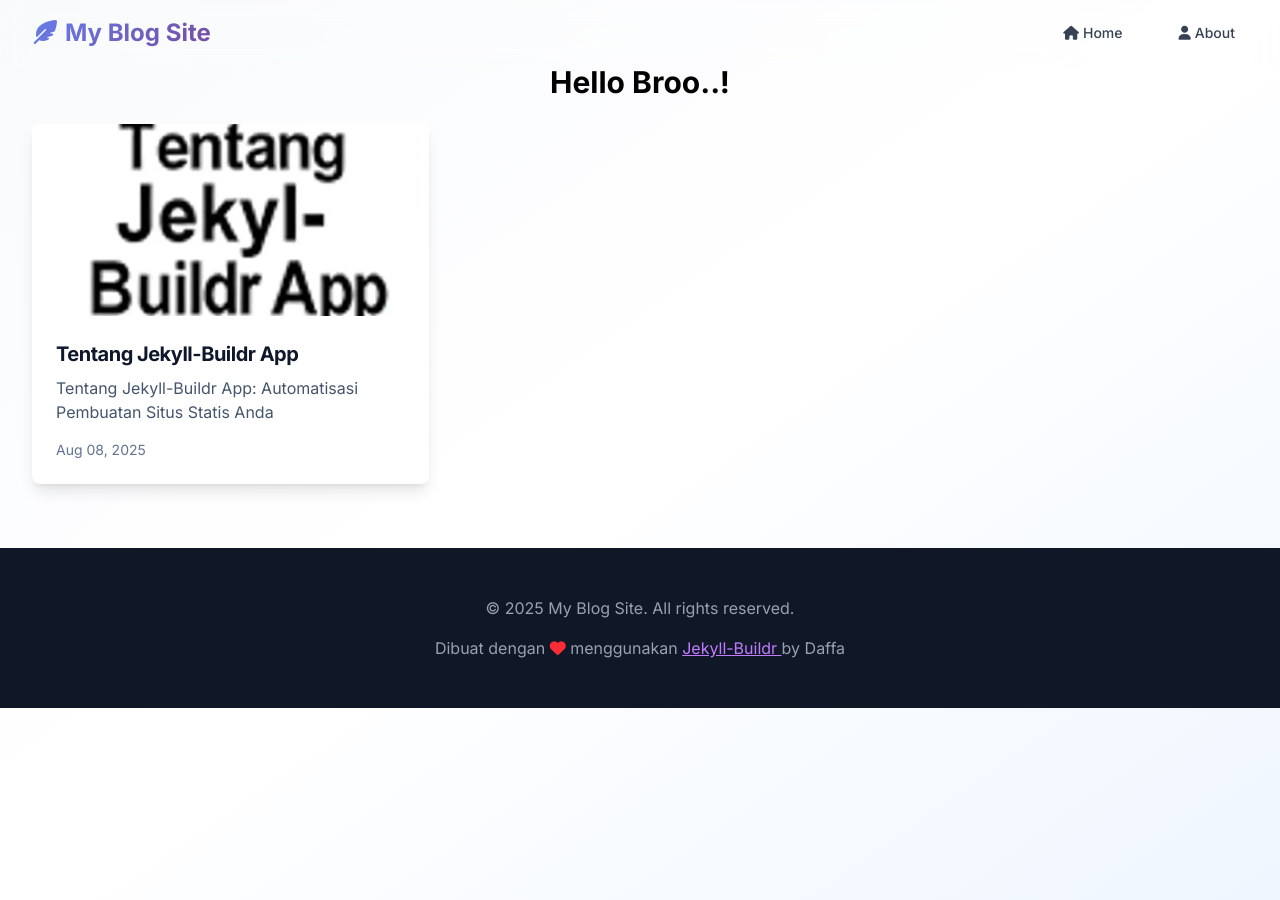
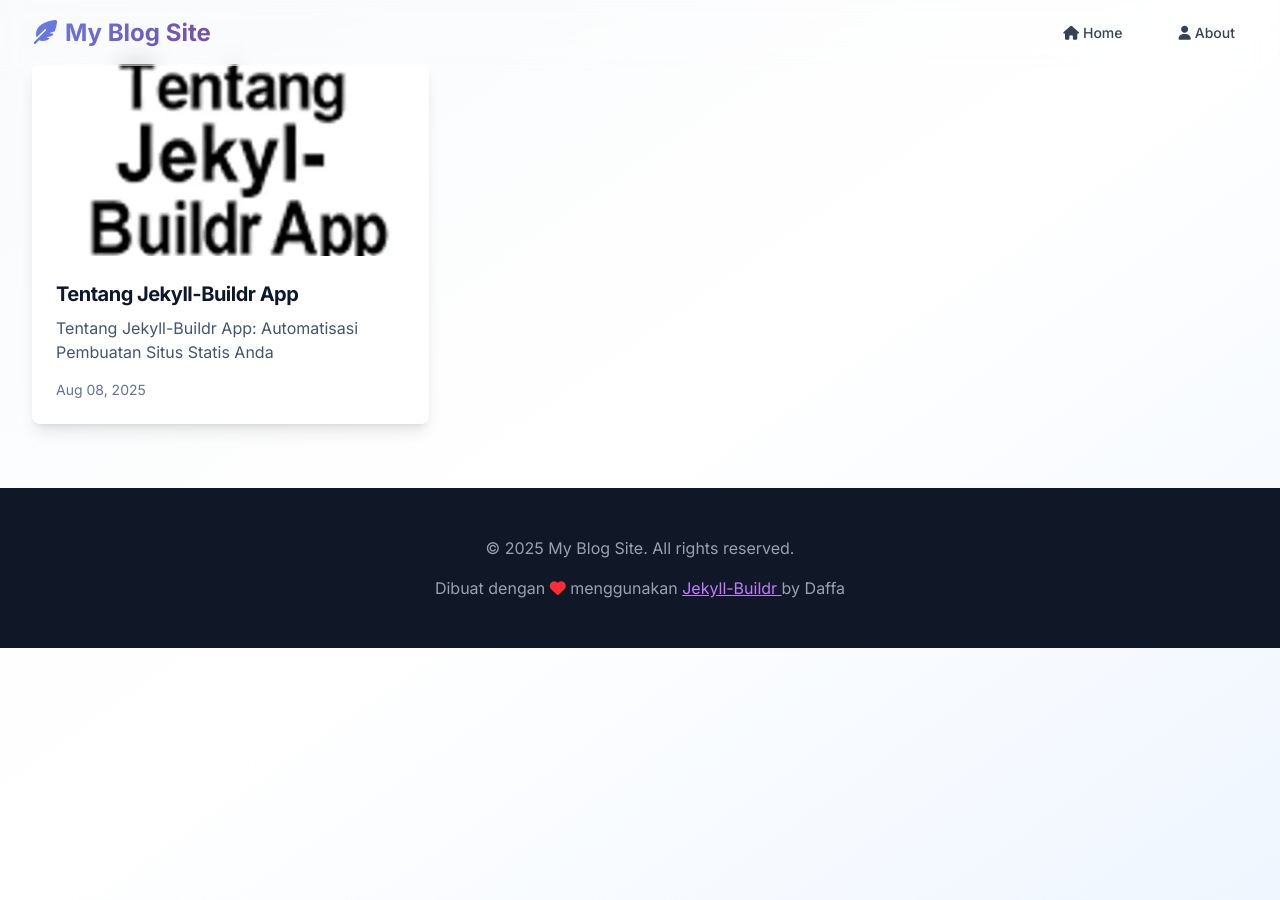
Before and after one commit to daffadevhosting/blog, a Jekyll site: the page built from index.html, in a window 1280 px wide. Built offline with Jekyll 4.4.1, drawn with Linux system fonts in a browser that asks for light colours.

Commit message:
buildr: update index.html

```diff
--- a/index.html
+++ b/index.html
@@ -1,10 +1,8 @@
 ---
 layout: default
-title: Welcome to Your New Blog!
 permalink: /
 ---
 
-<h1 class="flex justify-center items-center mb-6 text-3xl font-bold text-center">Hello Broo..!</h1>
 <div class="grid grid-cols-1 md:grid-cols-2 lg:grid-cols-3 gap-3">
 
   {% for post in site.posts %}
```
